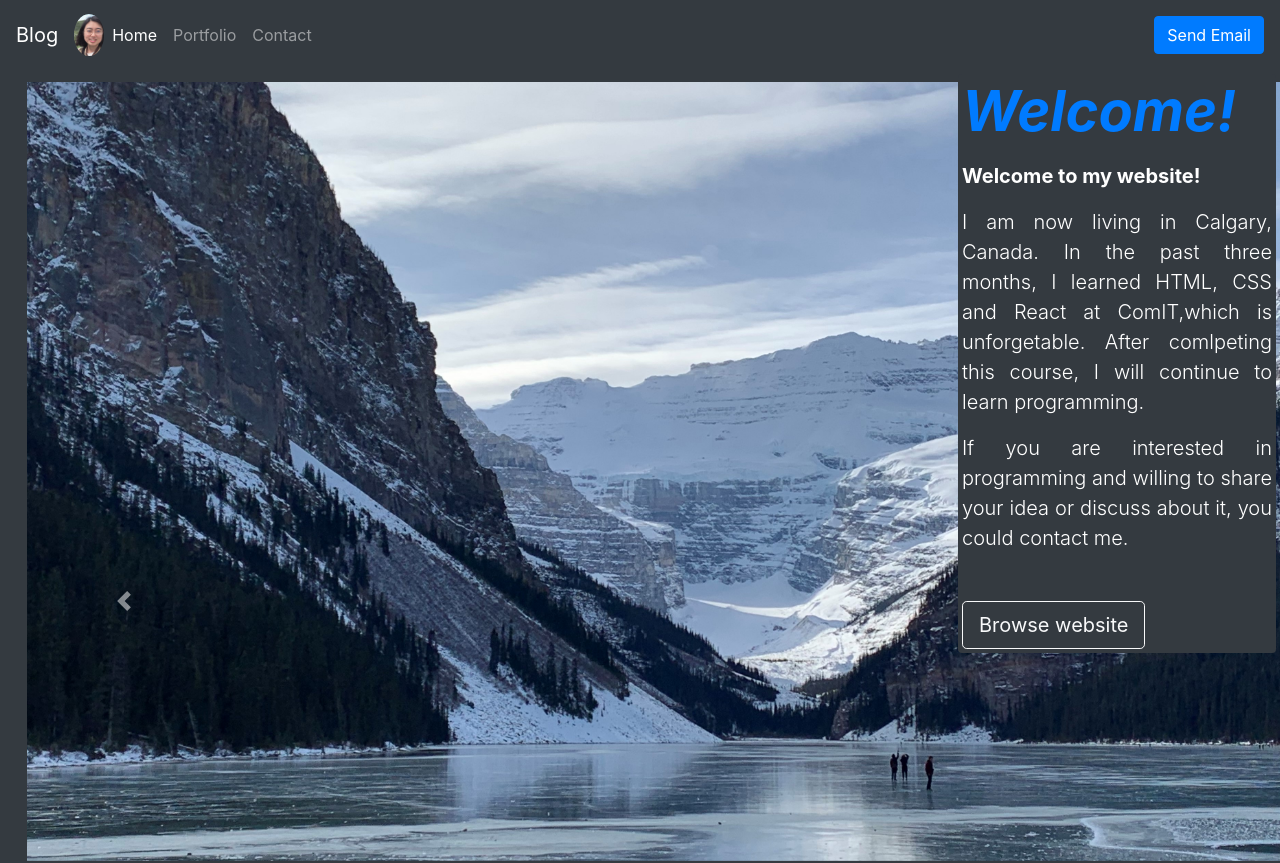
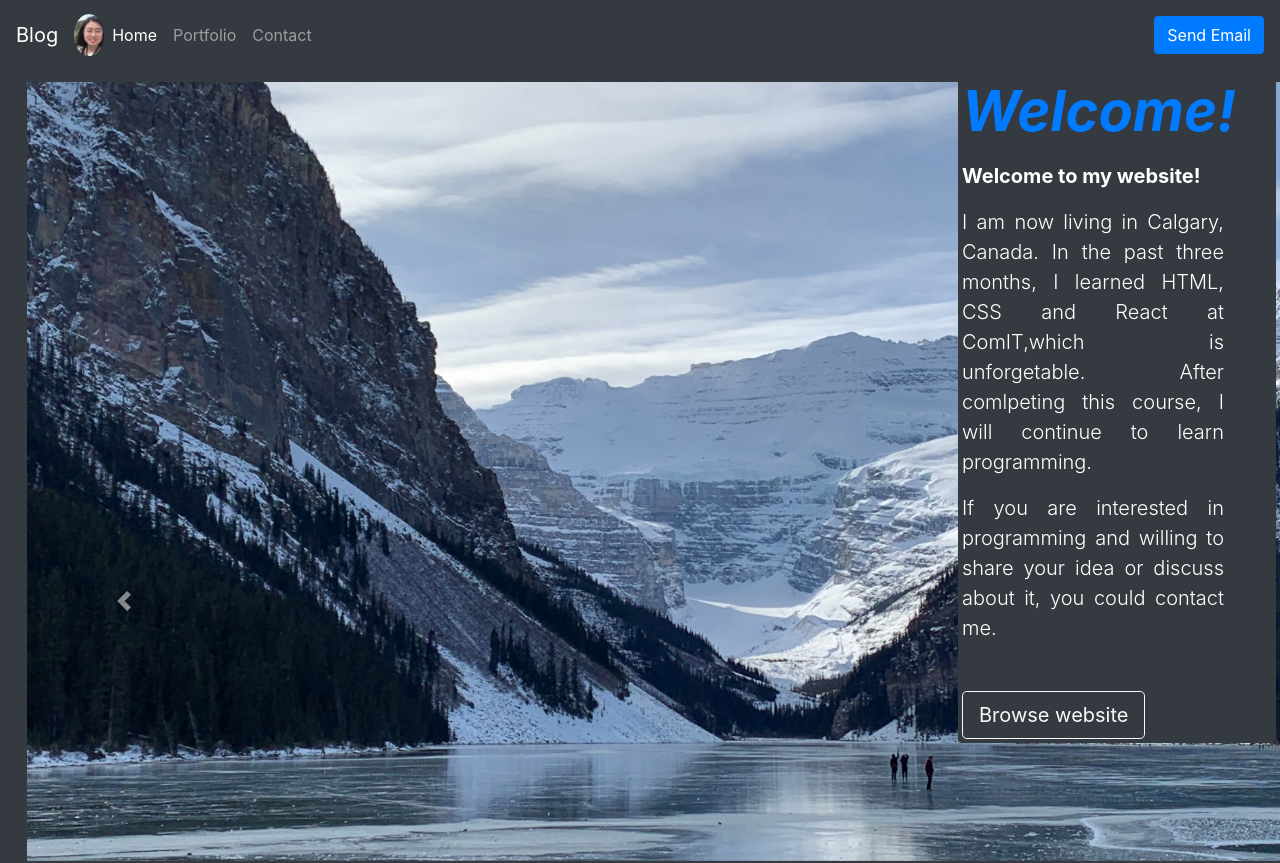
Before and after one commit to Celine-heqian/ComIT-Project, a React (Create React App) app: page / in a window 1280 px wide. Shown: the top 863 px of the page. Built offline with nearby package versions, Linux system fonts and the light colour scheme.

Commit message:
second commit

```diff
--- a/src/pages/Home.jsx
+++ b/src/pages/Home.jsx
@@ -87,12 +87,12 @@ class Home extends Component {
             <p className="lead my-1 font-weight-bold mt-3 ">
               Welcome to my website!
             </p>
-            <p className="lead text-justify mt-3">
+            <p className="lead text-justify mt-3 pr-5">
               I am now living in Calgary, Canada. In the past three months, I
               learned HTML, CSS and React at ComIT,which is unforgetable. After
               comlpeting this course, I will continue to learn programming.
             </p>
-            <p className="lead text-justify mt-3">
+            <p className="lead text-justify mt-3 pr-5">
               If you are interested in programming and willing to share your
               idea or discuss about it, you could contact me.
             </p>
```
